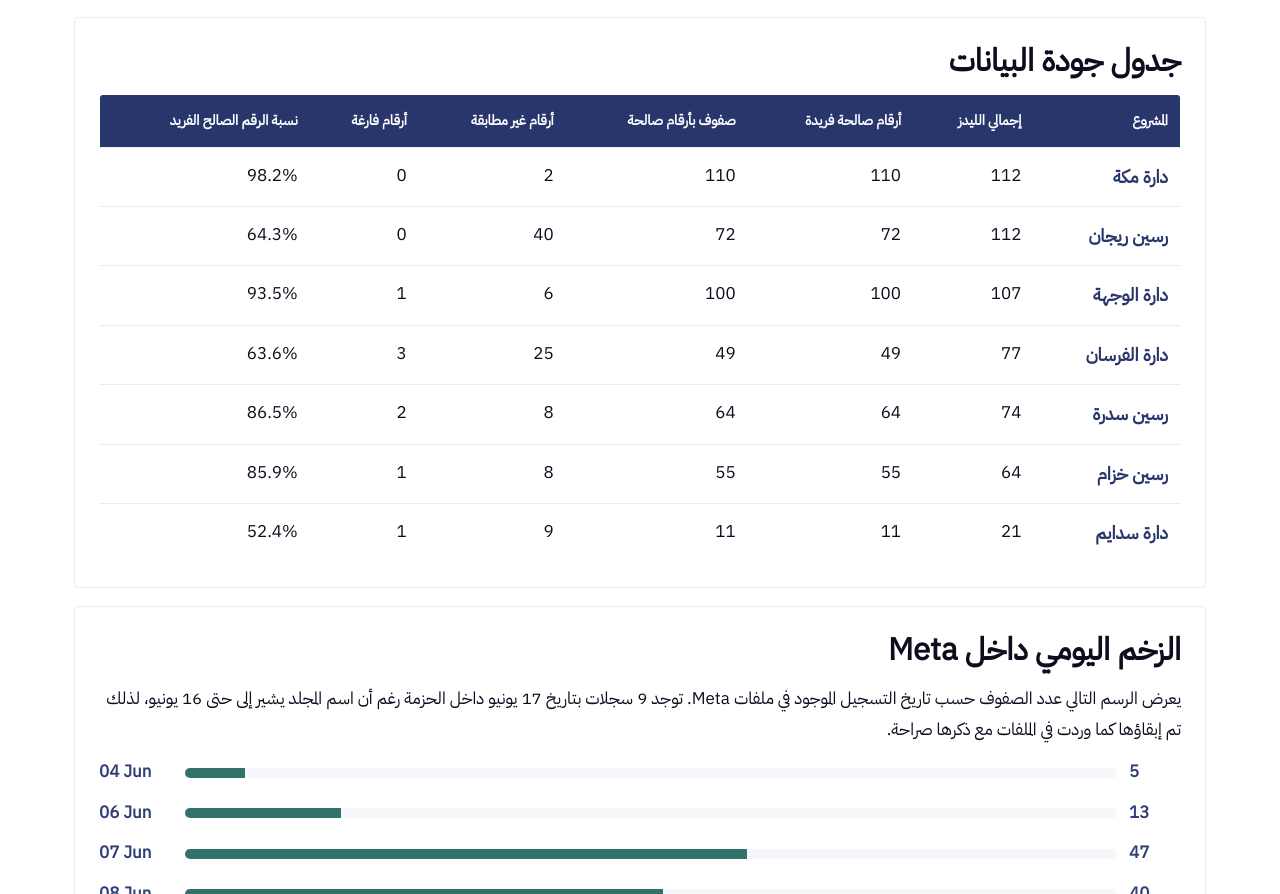
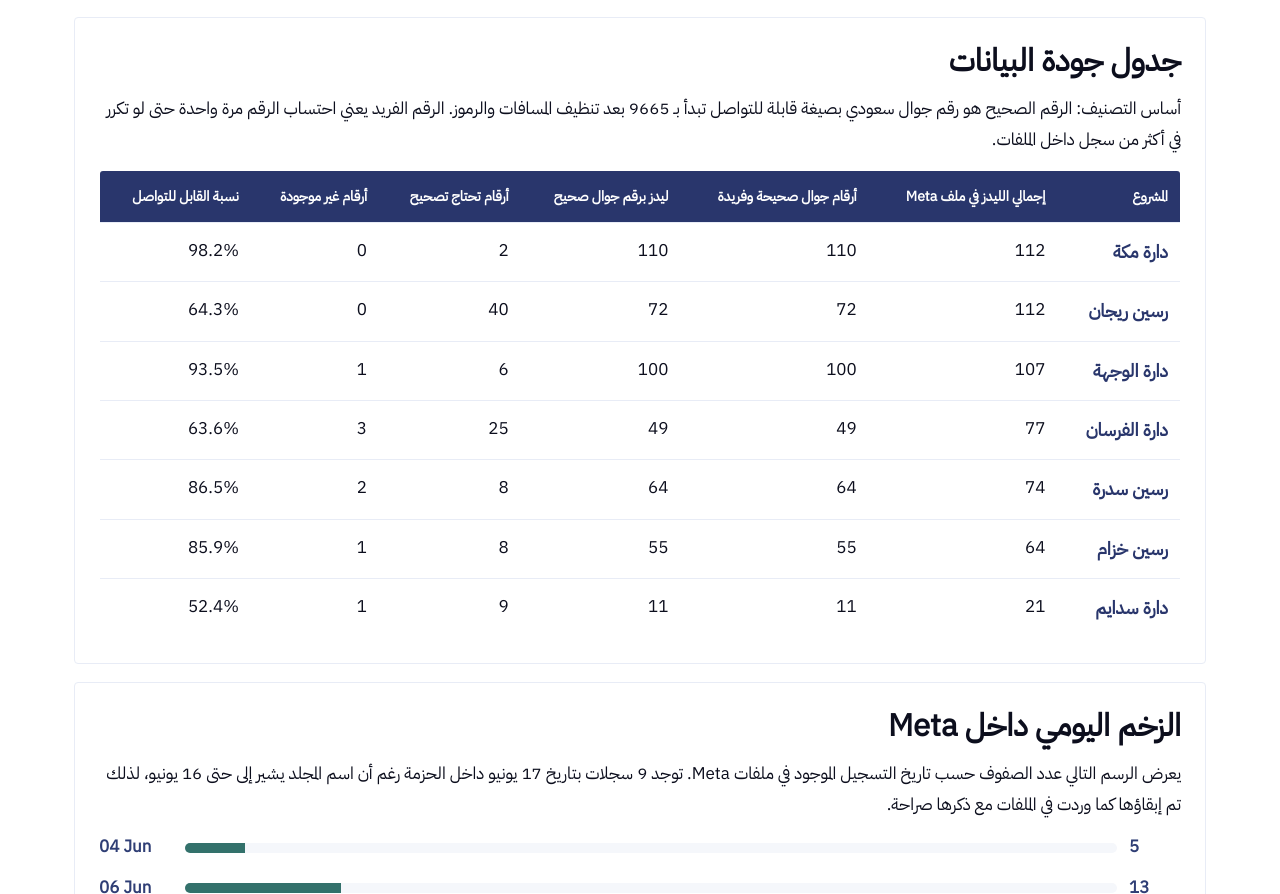
Before and after one commit to TMDweb/ajdan, a plain HTML site: page meta-leads-summary/index.html in a window 1280 px wide. Shown: the part 2140-3034 px from the top of the page. Drawn offline with Linux system fonts and the light colour scheme.

Commit message:
Clarify Meta leads quality categories

```diff
--- a/meta-leads-summary/index.html
+++ b/meta-leads-summary/index.html
@@ -174,8 +174,9 @@
 
   <section class="section">
     <h2>جدول جودة البيانات</h2>
+    <p>أساس التصنيف: الرقم الصحيح هو رقم جوال سعودي بصيغة قابلة للتواصل تبدأ بـ 9665 بعد تنظيف المسافات والرموز. الرقم الفريد يعني احتساب الرقم مرة واحدة حتى لو تكرر في أكثر من سجل داخل الملفات.</p>
     <table>
-      <thead><tr><th>المشروع</th><th>إجمالي الليدز</th><th>أرقام صالحة فريدة</th><th>صفوف بأرقام صالحة</th><th>أرقام غير مطابقة</th><th>أرقام فارغة</th><th>نسبة الرقم الصالح الفريد</th></tr></thead>
+      <thead><tr><th>المشروع</th><th>إجمالي الليدز في ملف Meta</th><th>أرقام جوال صحيحة وفريدة</th><th>ليدز برقم جوال صحيح</th><th>أرقام تحتاج تصحيح</th><th>أرقام غير موجودة</th><th>نسبة القابل للتواصل</th></tr></thead>
       <tbody>
           <tr>
             <td class="issue-title">دارة مكة</td>
```
